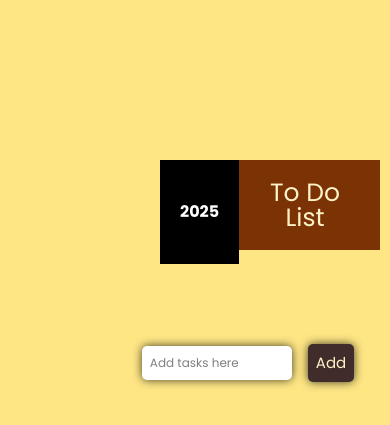
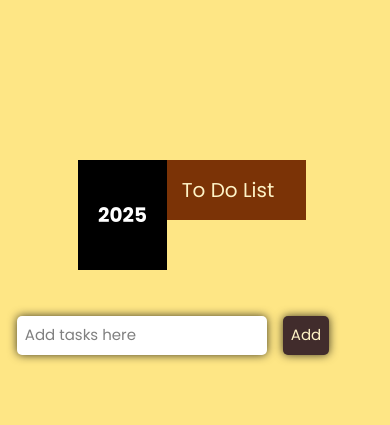
Before and after one commit to zeenat-islam/To-Do-List, a website: page index.html in a window 390 px wide. Drawn offline with Linux system fonts and the light colour scheme.

Commit message:
change in responsive layout

```diff
--- a/index.html
+++ b/index.html
@@ -16,7 +16,7 @@
 </div>
 
 
-    <h1 class="bg-amber-900 text-amber-100 text-center text-5xl p-5 max-w-200 mx-60 mt-40">To Do List</h1>
+    <h1 class="bg-amber-900 text-amber-100 text-center text-5xl p-5 mt-40">To Do List</h1>
 
     <div  class=" mt-20 max-w-100 mx-60 text-center inputcontainer">
        <input type="search" placeholder="Add tasks here" class="text-black" id="task"/>
--- a/to-do-list.css
+++ b/to-do-list.css
@@ -20,6 +20,7 @@ body{
     align-items: center;
     flex-direction: row;
     margin-top: 5rem;
+
 }
 
 #task{
@@ -29,7 +30,6 @@ body{
     border-radius: 5px;
     margin:1rem;
     width: 100%;
-    max-width: 200px;
     font-size: 1.2rem;
     color: black;
     background-color: white;
@@ -53,10 +53,6 @@ body{
 }
 .todolist{
     width:100%;
- /*   display: flex;
-    justify-content: center;
-    flex-direction:column;
-    align-items: center;*/
     margin:2rem;
     padding:1rem;
     max-width: 450px;
@@ -103,26 +99,31 @@ body{
 @media (max-width: 768px){
 
     .todolist {
-        width: 70%;
-        max-width: 70%;
-        margin-left:100px;
+        max-width: 90%;
+       margin-left:5%;
+
     }
 
     #task{
-        min-width: 150px;
+        min-width: 250px;
+        font-size:15px;
+
+
     }
     #add{
         width: 160px;
+        margin-right:150px;
 
     }
     .timer-container{
             position:absolute;
-            left:10rem;
+            left:20%;
+            font-size:20px;
     }
     h1{
-        min-width:150px;
-        font-size:25px;
-        margin-left:230px;
+        max-width:40%;
+        font-size:20px;
+        margin-left:150px;
     }
 
 }
--- a/to-do-list.js
+++ b/to-do-list.js
@@ -187,7 +187,7 @@ const deleteLocalTodo = (todo)=>{
     let todoIndex = todos.indexOf(todoText);
     todos.splice(todoIndex, 1);
     localStorage.setItem("todos", JSON.stringify(todos))
-    console.log(todoIndex);
+    //console.log(todoIndex);
    // console.log(todoText.children[0].innerHTML);
 
 }
```
